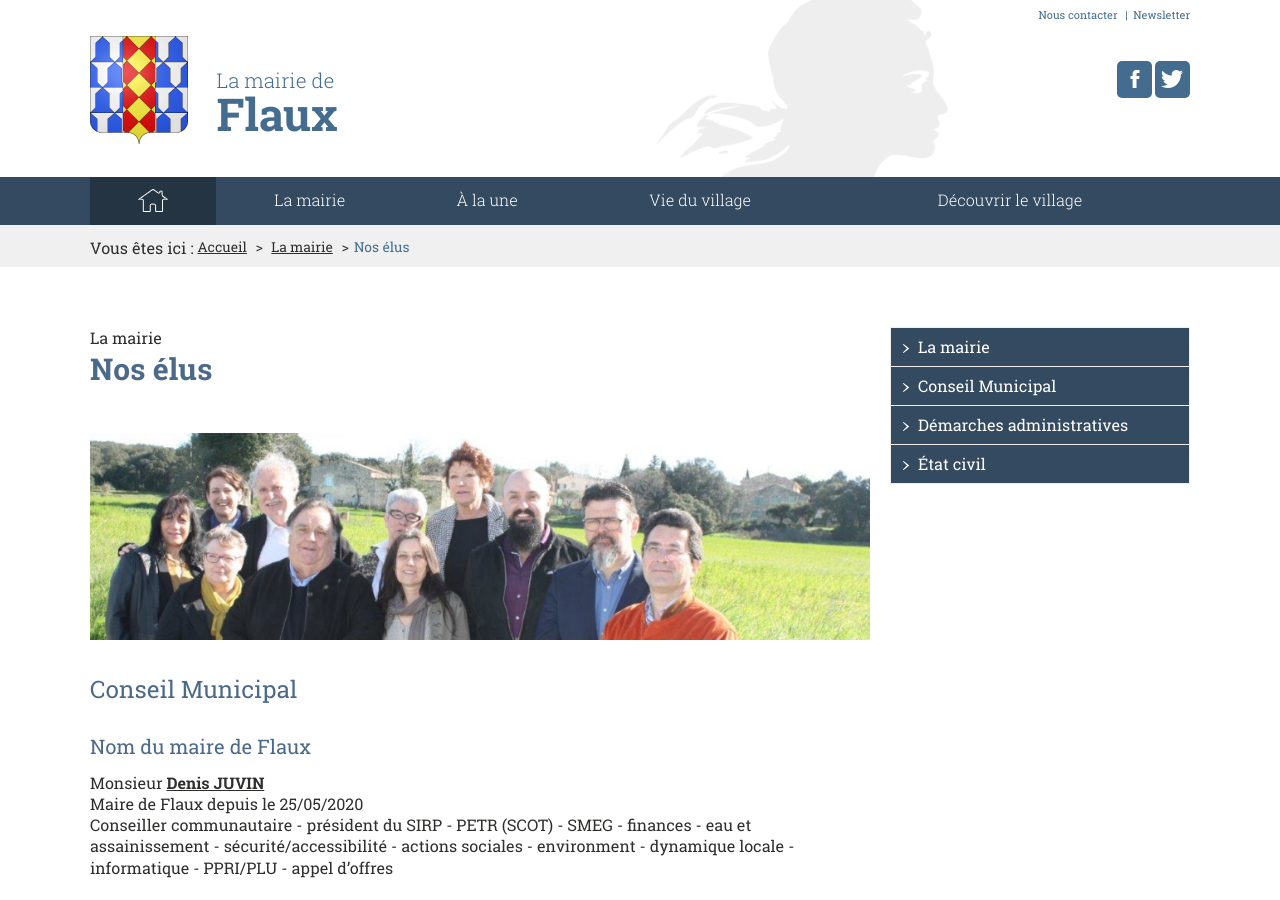
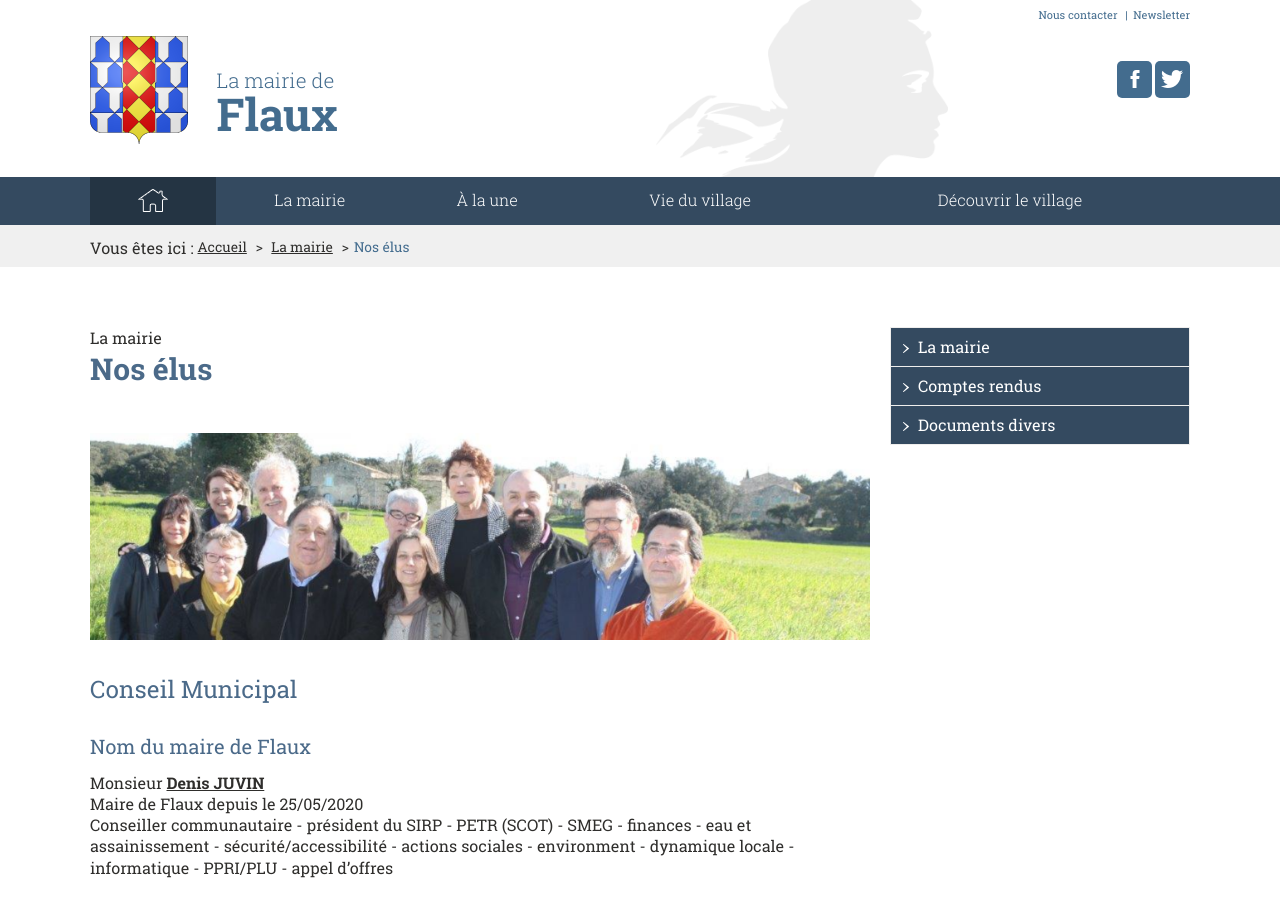
Before and after one commit to Flaux-Village/flaux-village.github.io, a Jekyll site: the page built from elus.md, in a window 1280 px wide and 900 px high. Built offline with Jekyll 4.4.1, drawn with Linux system fonts in a browser that asks for light colours; our own code applies the rules of GitHub Pages for plain Markdown files.

Commit message:
Menu secondaire modifié

```diff
--- a/elus.md
+++ b/elus.md
@@ -11,12 +11,10 @@ description_illustration: Les élus.
 menu_secondaire:
 - titre: La mairie
   addresse: /mairie.html
-- titre: Conseil Municipal
-  addresse: /conseil.html
-- titre: Démarches administratives
-  addresse: /admin.html
-- titre: État civil
-  addresse: /civil.html
+- titre: Comptes rendus
+  addresse: /comptes.html
+- titre: Documents divers
+  addresse: /divers.html
 ---
 
 
```
